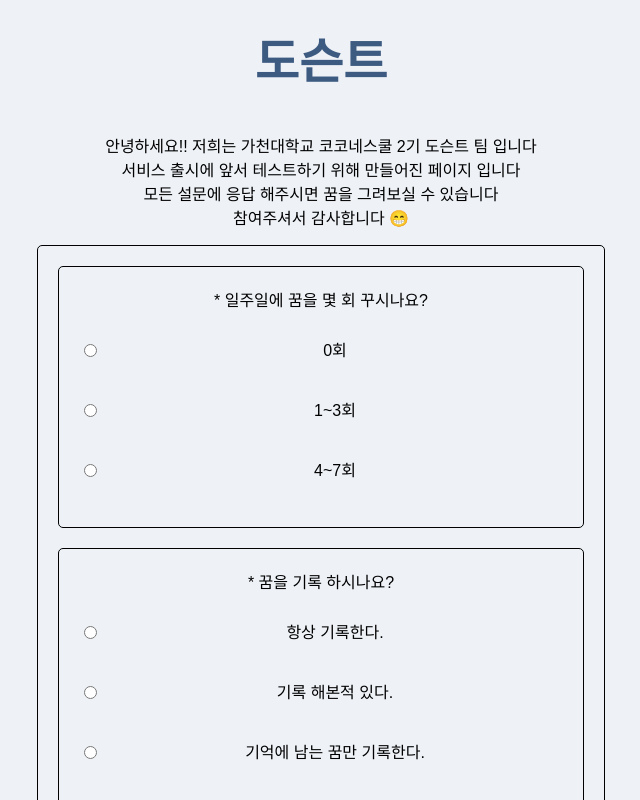
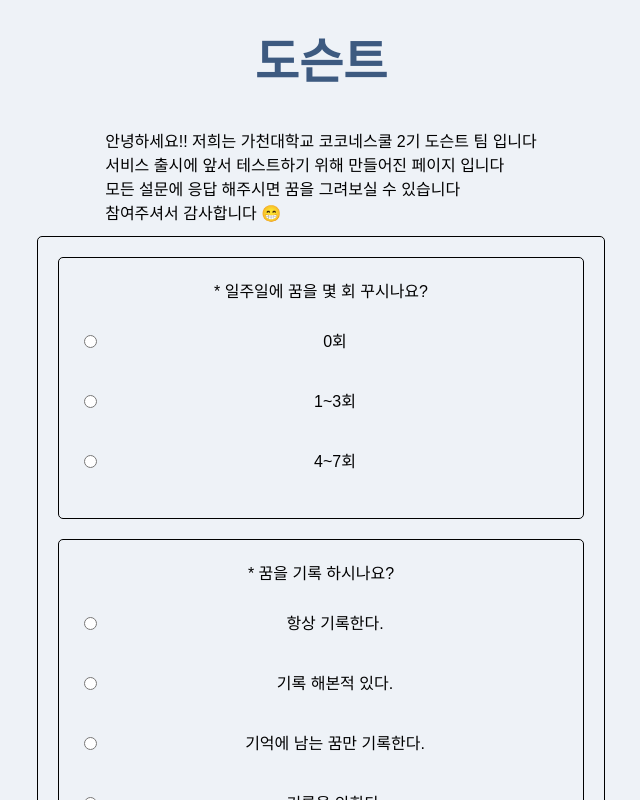
Before and after one commit to Docent-Inc/official-website, a React (Create React App) app: page / in a window 1280 px wide. Shown: the top 800 px of the page, without its empty margins (319-959 px from the left). Built offline with nearby package versions, Linux system fonts and the light colour scheme.

Commit message:
설문폼 제작 완료

```diff
--- a/src/App.css
+++ b/src/App.css
@@ -14,6 +14,10 @@
 }
 h1 {
   margin-top: 0px;
+}
+p {
+  text-align: justify;
+  margin: 2%;
 }
 .App-header {
   background-color: #282c34;
```
Also changed, not shown: 37 other files (tests, documents, lock files or other folders).
